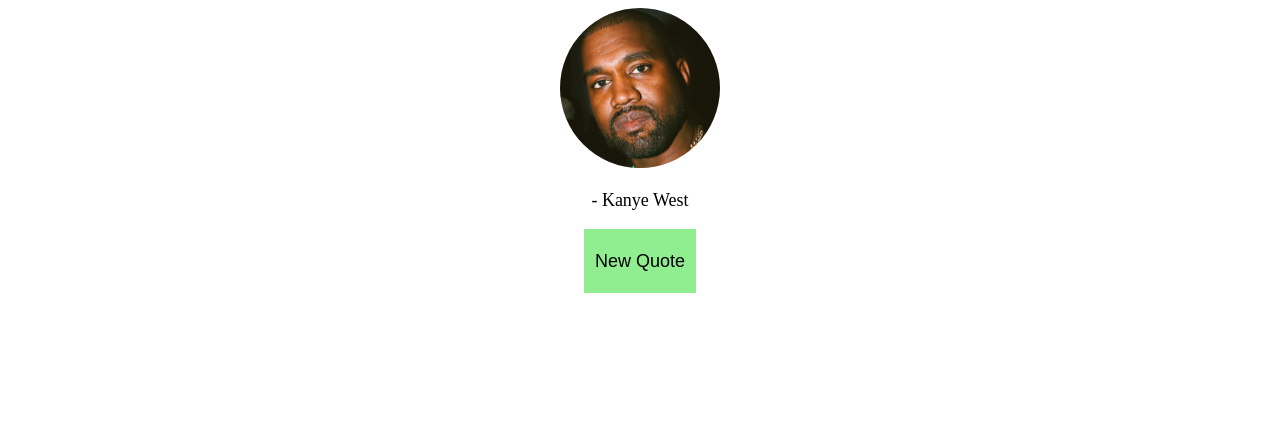
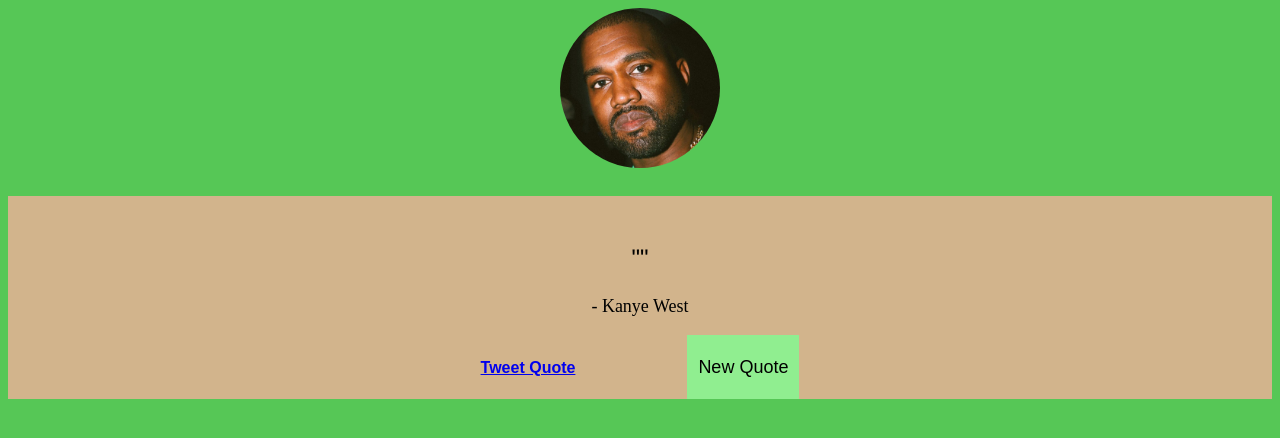
Before and after one commit to ALuna09/yeezyquotegen, a React (Create React App) app: page / in a window 1280 px wide. Shown: the top 438 px of the page. Built offline with nearby package versions, Linux system fonts and the light colour scheme.

Commit message:
Implement Working Buttons

```diff
--- a/src/App.css
+++ b/src/App.css
@@ -1,3 +1,7 @@
+body {
+  background-color: rgb(86, 199, 86);
+}
+
 .App {
   text-align: center;
 }
@@ -43,7 +47,7 @@
   border-radius: 100%;
 }
 
-.new-quote {
+#new-quote {
   border-radius: 0;
   border-style: none;
   background-color: lightgreen;
@@ -52,6 +56,22 @@
   font-size: large;
 }
 
-.author {
+#author {
   font-size: large;
 }
+
+#quote-box {
+  background-color: tan;
+}
+
+#tweet-quote {
+  padding-right: 7rem;
+  font-family: Arial, Helvetica, sans-serif;
+  font-weight: bold;
+}
+
+#text {
+  padding-top: 3rem;
+  font-family: 'Franklin Gothic Medium', 'Arial Narrow', Arial, sans-serif;
+  font-size: x-large;
+}
--- a/src/App.jsx
+++ b/src/App.jsx
@@ -6,14 +6,18 @@
 function App() {
   const [kanyeQuote, setKanyeQuote] = useState('');
 
-  useEffect(() => {
+  const grabQuote = () => {
     fetch('http://localhost:8080/')
       .then(res => res.json())
       .then(data => {
         console.log(data)
         return setKanyeQuote(data.quote)
       })
-      .catch(err => console.log(err))
+      .catch(err => console.error(err))
+  }
+
+  useEffect(() => {
+    grabQuote();
   }, [])
 
   return (
@@ -23,13 +27,12 @@
         src={headshot}
         alt="Kanye's Headshot"
       ></img>
-      <span id="quote-box">
+      <main id="quote-box">
         <Quote
           kanyeQuote={kanyeQuote}
-          setKanyeQuote={setKanyeQuote}
+          grabQuote={grabQuote}
         />
-        {/* <NewQuote /> */}
-      </span>
+      </main>
     </div>
   );
 }
--- a/src/Quote.jsx
+++ b/src/Quote.jsx
@@ -1,21 +1,28 @@
 const Quote = (props) => {
-    const {kanyeQuote, setKanyeQuote} = props;
+    const {kanyeQuote, grabQuote} = props;
 
     return (
         <div>
             <p
-                className="text"
+                id="text"
             >
-                {kanyeQuote}
+                "{kanyeQuote}"
             </p>
             <p
-                className="author"
+                id="author"
             >
                 - Kanye West
             </p>
+            <a
+                id="tweet-quote"
+                href="https://twitter.com/intent/tweet"
+                target="_blank"
+            >
+              Tweet Quote
+            </a>
             <button
-                className="new-quote"
-                onClick={() => setKanyeQuote('')}
+                id="new-quote"
+                onClick={() => grabQuote()}
             >
                 New Quote
             </button>
```
